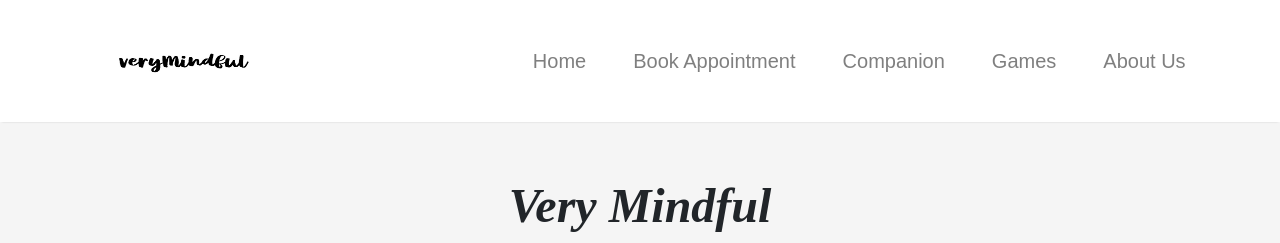
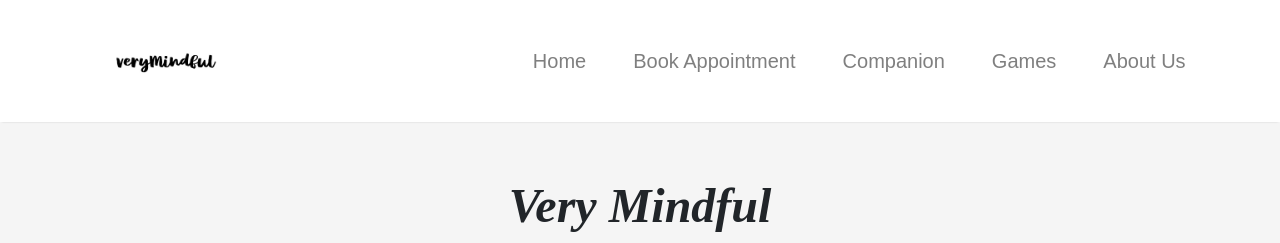
Before and after one commit to Nandan-Aditey/Pravega-Hackathon, a Jekyll site: the page built from index.html, in a window 1280 px wide. Shown: the top 243 px of the page. Built offline with Jekyll 4.4.1, drawn with Linux system fonts in a browser that asks for light colours; nearby versions of some CDN libraries; the list of posts is cut into pages by our own code.

Commit message:
image zie

```diff
--- a/_layouts/default.html
+++ b/_layouts/default.html
@@ -115,7 +115,7 @@ ga('send', 'pageview');
 
    <!-- Begin Logo -->
     <a class="navbar-brand" href="{{ site.baseurl }}/">
-        <img src="{{ site.baseurl }}/{{ site.logo }}" alt="{{ site.name }}" style="width: 150px; height: auto;">
+        <img src="{{ site.baseurl }}/{{ site.logo }}" alt="{{ site.name }}" style="height: 100px; width: auto;">
     </a>
   <!-- End Logo -->
 
```
